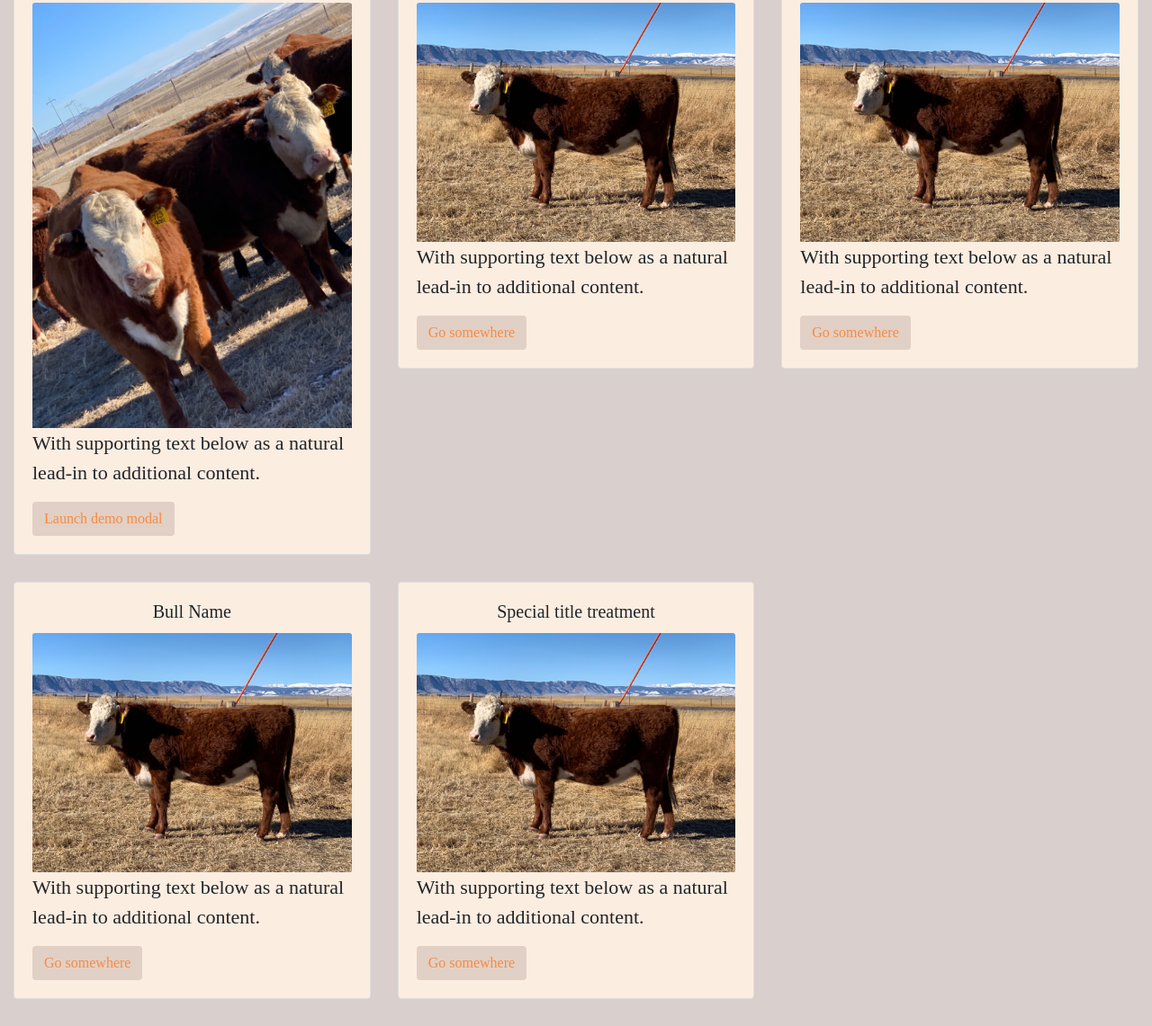
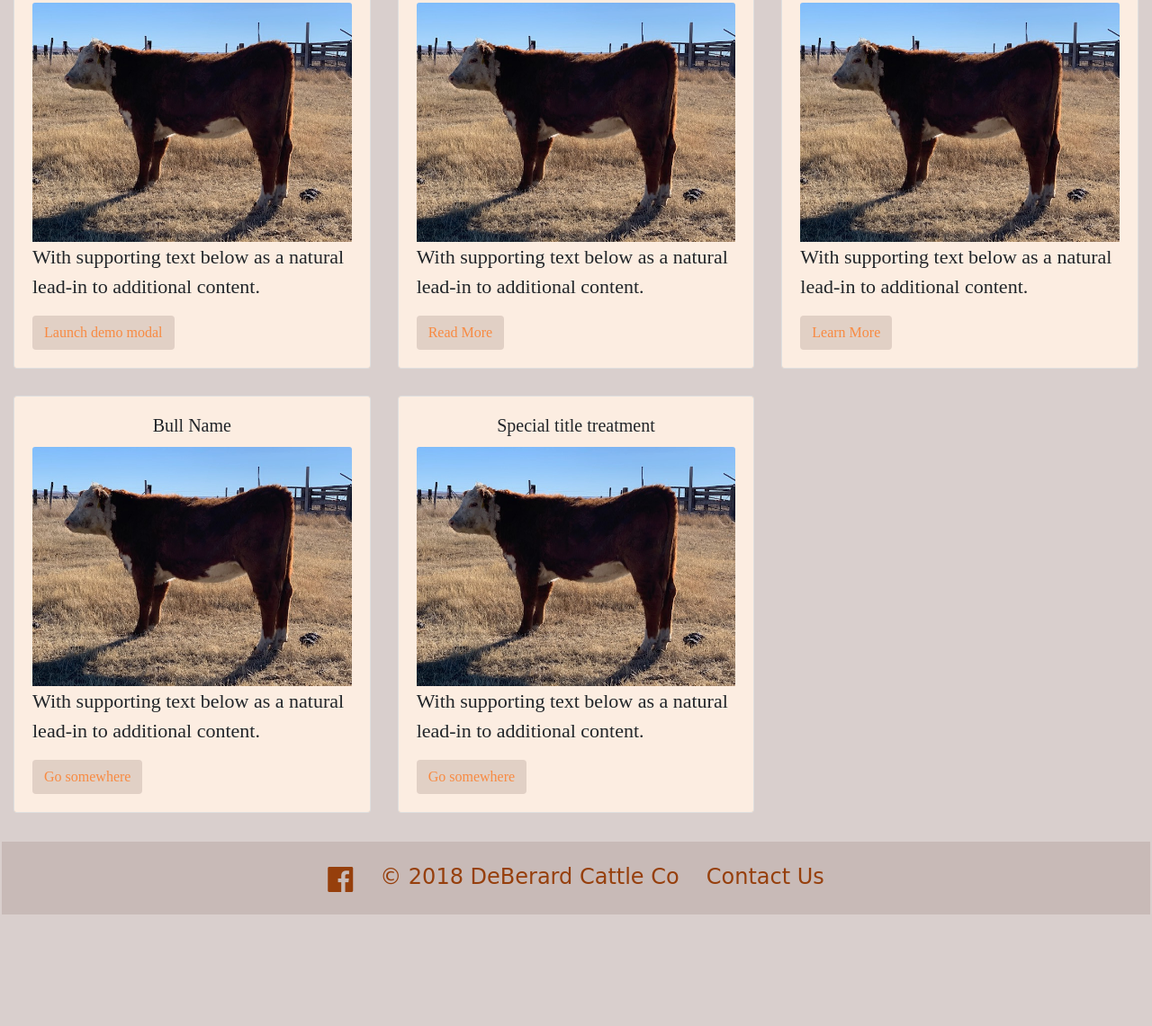
Before and after one commit to DebMeade/stockshow, a plain HTML site: page sales.html in a window 1280 px wide. Shown: the part 221-1362 px from the top of the page at 90% size. After the commit the page ends 1240 px from the top, so only its background shows below. Drawn offline with nearby package versions, Linux system fonts and the light colour scheme; a web font is replaced by a local one.

Commit message:
footer and images

```diff
--- a/assets/css/style.css
+++ b/assets/css/style.css
@@ -102,3 +102,31 @@ a:hover {
 a {
   color: #F88A42;
 }
+.footer {
+  color: #963F0C;
+  margin-left: 15px;
+  margin-right: 15px;
+  text-align: center;
+  line-height: 75px;
+  margin-top: 25px;
+  font-family: 'Bilbo Swash Caps', cursive;
+  background-color: rgba(160, 136, 131, 0.295);
+  margin: 2px;
+  padding: 2px;
+  vertical-align: middle;
+}
+.largeFontFooter {
+  font-size: 24px;
+}
+.fab {
+  margin-right: 25px;
+  color: #963F0C;
+  vertical-align: middle;
+  /* margin-bottom: 5px; */
+}
+.contact {
+  color: #963F0C;
+  margin-left: 25px;
+  font-size: 24px;
+  /* font-weight: bold; */
+}
--- a/sales.html
+++ b/sales.html
@@ -4,6 +4,7 @@
   <title>DeBerard Cattle Co</title>
 
   <link rel="stylesheet" href="https://stackpath.bootstrapcdn.com/bootstrap/4.1.3/css/bootstrap.min.css" integrity="sha384-MCw98/SFnGE8fJT3GXwEOngsV7Zt27NXFoaoApmYm81iuXoPkFOJwJ8ERdknLPMO" crossorigin="anonymous">
+  <link rel="stylesheet" href="https://use.fontawesome.com/releases/v5.4.2/css/all.css" integrity="sha384-/rXc/GQVaYpyDdyxK+ecHPVYJSN9bmVFBvjA/9eOB+pb3F2w2N6fc5qB9Ew5yIns" crossorigin="anonymous">
   <link href="https://fonts.googleapis.com/css?family=Cinzel+Decorative" rel="stylesheet">
   <link href="https://fonts.googleapis.com/css?family=Bilbo+Swash+Caps|Rye" rel="stylesheet">
   <link rel="stylesheet" href="assets/css/style.css">
@@ -60,7 +61,7 @@
         <div class="card">
           <div class="card-body">
             <h5 class="card-title">Bull Name</h5>
-            <img class="card-img-top" src="assets/images/IMG_0244.JPG" alt="Card image cap">
+            <img class="card-img-top" src="assets/images/IMG_0314.jpg" alt="Card image cap">
             <p class="card-text">With supporting text below as a natural lead-in to additional content.</p>
             <!-- <a href="#" class="btn">Go somewhere</a> -->
 
@@ -87,7 +88,7 @@
           <div class="container-fluid">
             <div class="row">
               <div class="col-md-12">
-                  <img class="card-img-top" src="assets/images/IMG_0244.JPG" alt="Card image cap">
+                  <img class="card-img-top" src="assets/images/IMG_0314.jpg" alt="Card image cap">
               </div>
             </div>
             <div class="row">
@@ -120,9 +121,9 @@
         <div class="card">
           <div class="card-body">
             <h5 class="card-title">Heifer Name</h5>
-            <img class="card-img-top" src="assets/images/IMG_0315.jpg" alt="Card image cap">
+            <img class="card-img-top" src="assets/images/IMG_0314.jpg" alt="Card image cap">
             <p class="card-text">With supporting text below as a natural lead-in to additional content.</p>
-            <a href="#" class="btn">Go somewhere</a>
+            <a href="#" class="btn">Read More</a>
           </div>
         </div>
       </div>
@@ -130,9 +131,9 @@
           <div class="card">
             <div class="card-body">
               <h5 class="card-title">Heifer Name</h5>
-              <img class="card-img-top" src="assets/images/IMG_0315.jpg" alt="Card image cap">
+              <img class="card-img-top" src="assets/images/IMG_0314.jpg" alt="Card image cap">
               <p class="card-text">With supporting text below as a natural lead-in to additional content.</p>
-              <a href="#" class="btn">Go somewhere</a>
+              <a href="#" class="btn">Learn More</a>
             </div>
           </div>
         </div>
@@ -140,7 +141,7 @@
             <div class="card">
               <div class="card-body">
                 <h5 class="card-title">Bull Name</h5>
-                <img class="card-img-top" src="assets/images/IMG_0315.jpg" alt="Card image cap">
+                <img class="card-img-top" src="assets/images/IMG_0314.jpg" alt="Card image cap">
                 <p class="card-text">With supporting text below as a natural lead-in to additional content.</p>
                 <a href="#" class="btn">Go somewhere</a>
               </div>
@@ -150,7 +151,7 @@
               <div class="card">
                 <div class="card-body">
                   <h5 class="card-title">Special title treatment</h5>
-                  <img class="card-img-top" src="assets/images/IMG_0315.jpg" alt="Card image cap">
+                  <img class="card-img-top" src="assets/images/IMG_0314.jpg" alt="Card image cap">
                   <p class="card-text">With supporting text below as a natural lead-in to additional content.</p>
                   <a href="#" class="btn">Go somewhere</a>
                 </div>
@@ -167,6 +168,14 @@
   <!-- End of container       -->
   </div>
 
+  <footer class="footer">
+    <a href="https://www.facebook.com/pages/category/Agriculture/DeBerard-Cattle-Co-554168161630996/" target="_blank" title="Facebook"><i class="fab fa-facebook fa-2x"></i></a>
+
+    <span class="largeFontFooter">&copy 2018 DeBerard Cattle Co</span>
+
+    <a href="#" class="contact">Contact Us</a>
+
+  </footer>
 
 
 
```
Also changed, not shown: index.html (+25 -0 lines).
